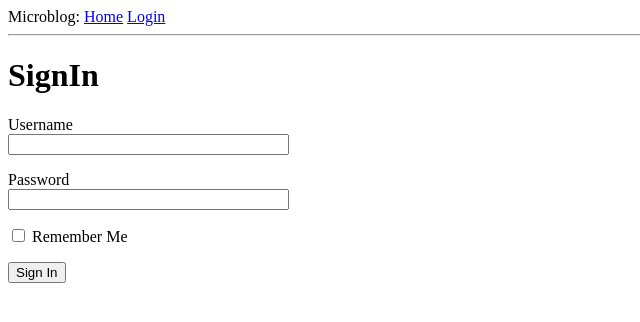
After one commit to sarathchandra0007/MegaFlaskApp, a Flask app: page /login in a window 1280 px wide. The commit adds this page. Shown: the top 322 px of the page, without its empty margins (0-640 px from the left). Run offline with Flask 2, Linux system fonts and the light colour scheme.

Commit message:
Created Login form using flask_wtf module

```diff
--- a/app/__init__.py
+++ b/app/__init__.py
@@ -1,5 +1,7 @@
 from flask import Flask
+from config import Config
 
 app = Flask(__name__)
-
+#app.config['SECRET_KEY']='lucky'
+app.config.from_object(Config)
 from app import routes
--- /dev/null
+++ b/app/forms.py
@@ -0,0 +1,9 @@
+from flask_wtf import FlaskForm
+from wtforms import StringField, PasswordField, BooleanField, SubmitField
+from wtforms.validators import DataRequired
+
+class LoginForm(FlaskForm):
+    username    = StringField('Username',validators=[DataRequired()])
+    password    = PasswordField('Password',validators=[DataRequired()])
+    remember_me = BooleanField('Remember Me')
+    submit      = SubmitField('Sign In')
--- a/app/microblog.py
+++ b/app/microblog.py
@@ -1 +1 @@
-from app imort app
+from app import app
--- a/app/routes.py
+++ b/app/routes.py
@@ -1,6 +1,6 @@
-from flask import render_template
+from flask import render_template,flash,redirect, url_for
 from app import app
-
+from app.forms import LoginForm
 @app.route('/')
 @app.route('/index')
 def index():
@@ -20,3 +20,11 @@ def index():
         }
     ]
     return render_template('index.html',title='Home',user=user,posts=posts)
+
+@app.route('/login',methods=['GET','POST'])
+def login():
+    form = LoginForm()
+    if form.validate_on_submit():
+        flash('Login required for user {}, remember_me={}'.format(form.username.data,form.remember_me.data))
+        return redirect(url_for('index'))
+    return render_template('login.html',title='SignIn',form=form)
--- a/app/templates/base.html
+++ b/app/templates/base.html
@@ -7,8 +7,21 @@
         {% endif %}
     </head>
     <body>
-        <div>Microblog: <a href="/index">Home</a></div>
+        <div>Microblog:
+          <a href={{url_for('index')}}>Home</a>
+          <a href={{url_for('login')}}>Login</a>
+        </div>
         <hr>
+        {% with messages = get_flashed_messages() %}
+        {% if messages%}
+        <ul>
+        {% for message in messages%}
+            <li>{{message}}</li>
+        {% endfor%}
+        </ul>
+
+        {%endif%}
+        {% endwith%}
         {% block content %}{% endblock %}
     </body>
 </html>
--- /dev/null
+++ b/app/templates/login.html
@@ -0,0 +1,27 @@
+{% extends "base.html" %}
+
+{%block content%}
+  <h1>{{title}}</h1>
+  <form action="" method="post">
+    {{ form.hidden_tag() }}  <!-- CSRF -->
+    <p>
+      {{ form.username.label }} <br>
+      {{ form.username(size=32) }}
+      {% for error in form.username.errors%}<br>
+        <span style="color:red"> {{error}}</span>
+      {% endfor %}
+    </p>
+    <p>
+      {{ form.password.label }}<br>
+      {{ form.password(size=32) }}<br>
+      {% for error in form.password.errors%}
+      <span style="color:red">{{error}}</span>
+      {% endfor %}
+    </p>
+    <p>
+      {{ form.remember_me() }} {{ form.remember_me.label }}
+    </p>
+    <p>{{ form.submit() }}</p>
+  </form>
+
+{%endblock%}
--- /dev/null
+++ b/config.py
@@ -0,0 +1,4 @@
+import os
+
+class Config(object):
+    SECRET_KEY = os.environ.get('SECRET_KEY') or 'lucky'
```
